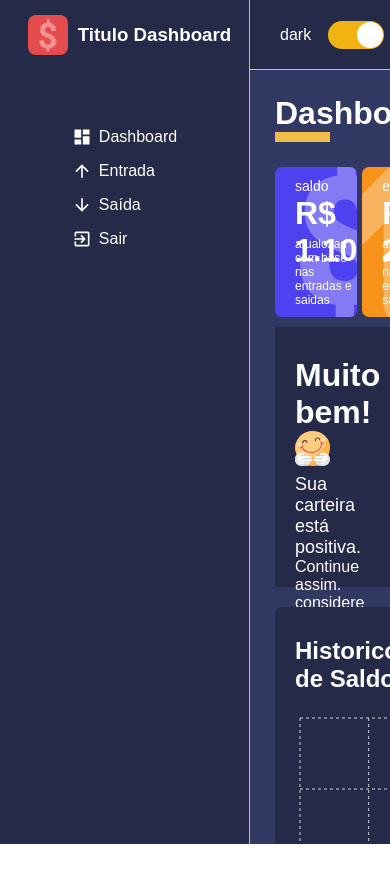
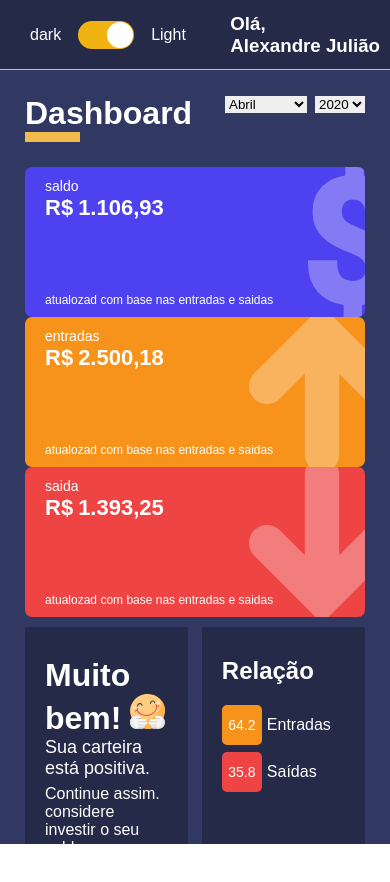
Before and after one commit to alejuliao/dashboard-react-ts, a React (Vite) app: page /dashboard in a window 390 px wide. Shown: the top 882 px of the page. Before the commit the page ends 844 px from the top, so only its background shows below. Built offline with nearby package versions, Linux system fonts and the light colour scheme.

Commit message:
aula 54 concluida - aplicando media queries nos cartoes de movimentos da carteira

```diff
--- a/src/components/Layout/styles.ts
+++ b/src/components/Layout/styles.ts
@@ -6,7 +6,16 @@ export const Grid = styled.div`
   grid-template-rows: 70px auto;
 
   grid-template-areas:
-  'AS MH'
-  'AS CT';
+    'AS MH'
+    'AS CT';
   height: 100vh;
+
+  @media (max-width: 600px) {
+    grid-template-columns: 100%;
+    grid-template-rows: 70px auto;
+
+    grid-template-areas:
+      'MH'
+      'CT';
+  }
 `
--- a/src/components/WalletBox/index.tsx
+++ b/src/components/WalletBox/index.tsx
@@ -34,9 +34,11 @@ export function WalletBox({
   return (
     <Container color={color}>
       <span>{title}</span>
-      <h1><CountUp
+      <h1>
+        <strong>R$</strong>
+        <CountUp
           end={amount}
-        prefix={"R$ "}
+          // prefix={"R$ "}
           separator="."
           decimal=","
           decimals={2}
--- a/src/components/WalletBox/styles.ts
+++ b/src/components/WalletBox/styles.ts
@@ -30,4 +30,36 @@ export const Container = styled.div<IContainerProps>`
     position: absolute;
     bottom: 10px;
   }
+
+  @media (max-width: 770px) {
+    > span {
+      font-size: 14px;
+    }
+    > h1 {
+      word-wrap: break-word;
+      font-size: 22px;
+      > strong {
+        display: inline-block;
+        width: 100%;
+        font-size: 14px;
+      }
+    }
+  }
+  @media (max-width: 420px) {
+    width: 100%;
+    > h1 {
+      display: flex;
+
+      strong {
+        /* position: initial; */
+        width: auto;
+        font-size: 22px;
+      }
+      strong:after {
+        display: inline-block;
+        content: ' ';
+        width: 5px;
+      }
+    }
+  }
 `
--- a/src/main.tsx
+++ b/src/main.tsx
@@ -6,7 +6,6 @@ import { App } from './App'
 ReactDOM.createRoot(document.getElementById('root')!).render(
   <React.StrictMode>
     <ThemeProvider>
-
       <App />
     </ThemeProvider>
   </React.StrictMode>
--- a/src/utils/months.ts
+++ b/src/utils/months.ts
@@ -1,7 +1,7 @@
 export default [
   'Janeiro',
-  'Fev',
-  'Mar',
+  'Fevereiro',
+  'Março',
   'Abril',
   'Maio',
   'Junho',
```
Lines whose indentation alone changed are shown as unchanged.
